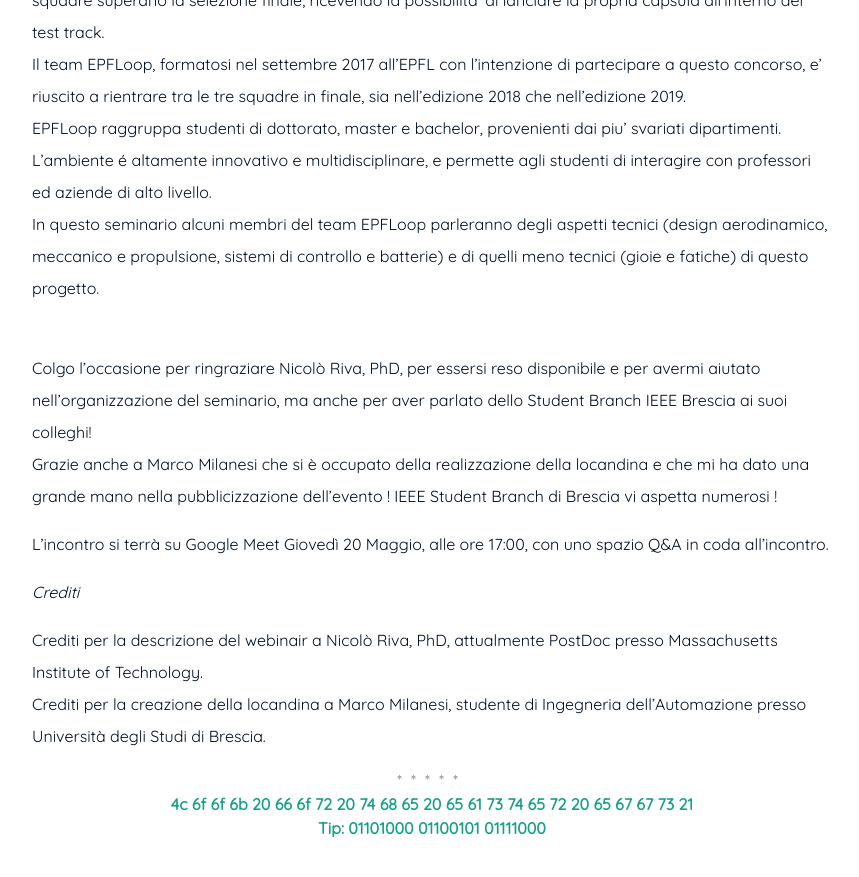
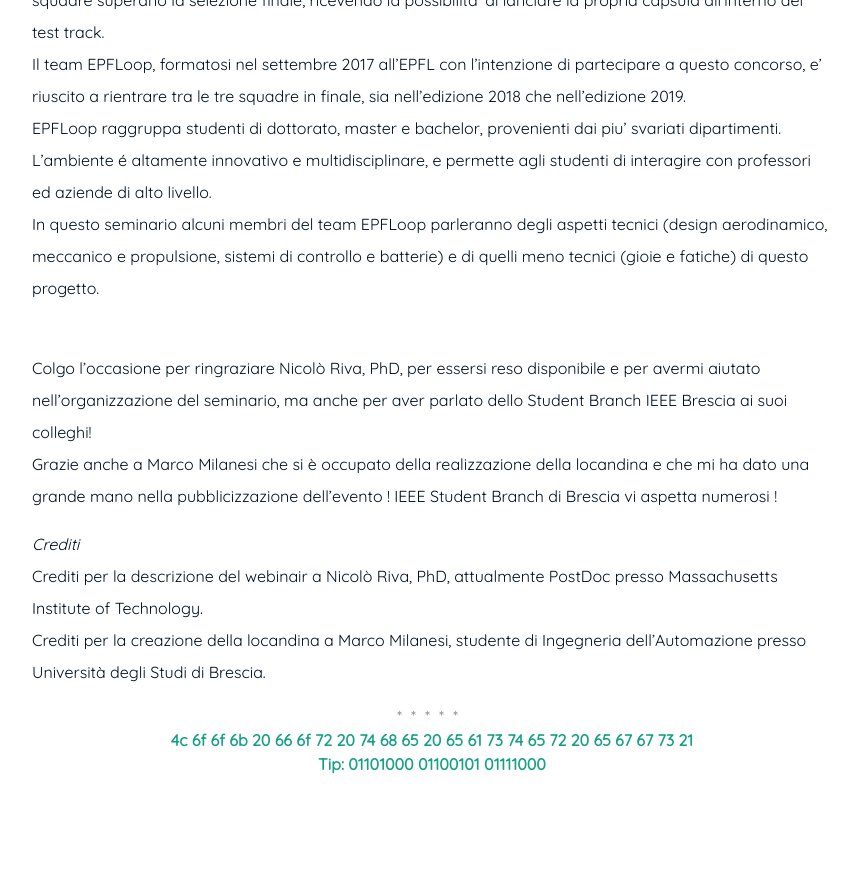
Before and after one commit to FreShq99/frenkishqepa.com, a Jekyll site: the page built from _posts/2021-05-13-moving-fast-and-breaking-records.md, in a window 1280 px wide and 900 px high, scrolled down 1694 px. Shown: the top 877 px of the window, without its empty margins (208-1067 px from the left). Built offline with Jekyll 4.4.1, drawn with Linux system fonts in a browser that asks for light colours; after the commit the page ends 2530 px from its top, so only the background shows below that.

Commit message:
Update 2021-05-13-moving-fast-and-breaking-records.md

```diff
--- a/_posts/2021-05-13-moving-fast-and-breaking-records.md
+++ b/_posts/2021-05-13-moving-fast-and-breaking-records.md
@@ -33,8 +33,6 @@
 <br/>Grazie anche a Marco Milanesi che si è occupato della realizzazione della locandina e che mi ha dato una grande mano nella pubblicizzazione dell'evento !
 IEEE Student Branch di Brescia vi aspetta numerosi !
 
-L'incontro si terrà su Google Meet Giovedì 20 Maggio, alle ore 17:00, con uno spazio Q&A in coda all'incontro.
-
 *Crediti*
-<Ve/>Crediti per la descrizione del webinair a Nicolò Riva, PhD, attualmente PostDoc presso Massachusetts Institute of Technology.
+<br/>Crediti per la descrizione del webinair a Nicolò Riva, PhD, attualmente PostDoc presso Massachusetts Institute of Technology.
 <br/>Crediti per la creazione della locandina a Marco Milanesi, studente di Ingegneria dell'Automazione presso Università degli Studi di Brescia.
```
